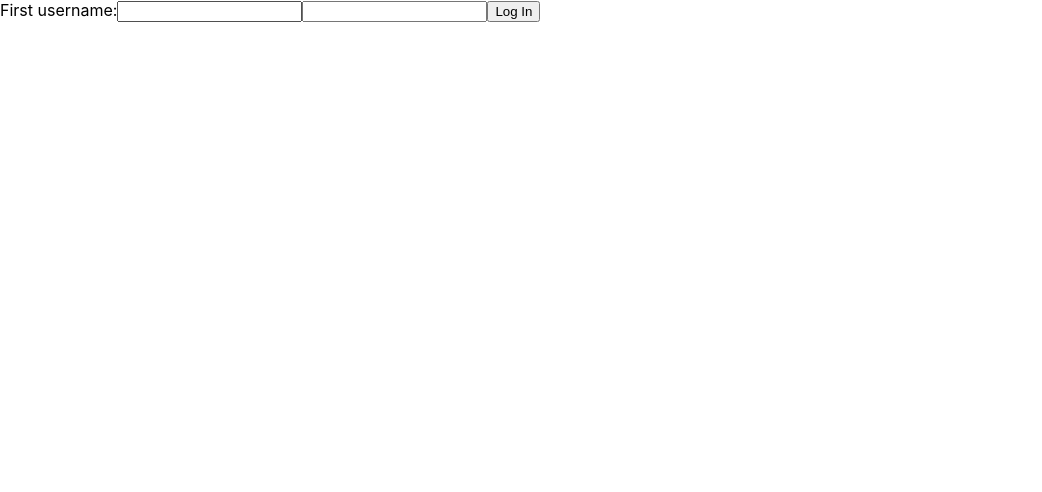
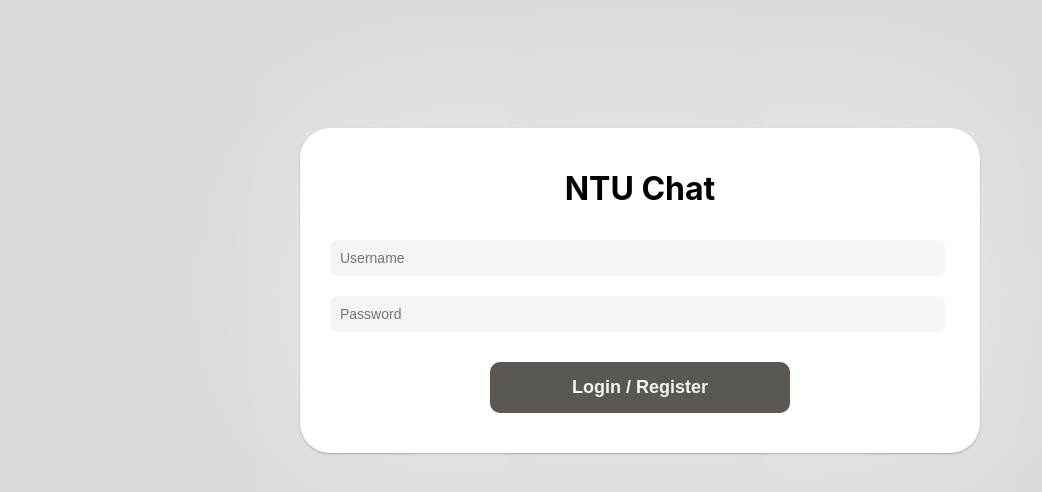
Before and after one commit to ycheng627/db_2020_frontend, a React (Create React App) app: page / in a window 1280 px wide. Shown: the top 492 px of the page, without its empty margins (0-1042 px from the left). Built offline with nearby package versions, Linux system fonts and the light colour scheme.

Commit message:
added emoji

```diff
--- a/src/components/App.js
+++ b/src/components/App.js
@@ -50,6 +50,7 @@ function App(props){
     const [leftFilter, setLeftFilter] = useState("");
     const [filteredChatRooms, setFilteredChatRooms] = useState([])
     const [newMember, setNewMember] = useState("");
+    const [emoji, setEmoji] = useState("");
 
 
 
@@ -86,6 +87,12 @@ function App(props){
         setFilteredChatRooms(chatRooms.filter(matchName))
     }, [chatRooms, leftFilter])
 
+    useEffect(()=>{
+        if(chatContent !== undefined && chatContent.emoji !== undefined){
+            setEmoji(chatContent.emoji)
+        }
+    }, [chatContent])
+
     const handleSubmit = (evt) => {
         evt.preventDefault();
         setLoggedIn(true)
@@ -105,15 +112,20 @@ function App(props){
         setSelectedChat(id)
     }
 
-    const sendMessage = (evt)=>{
-        alert("send to backend API");
+    const sendMessage = (str)=>{
+        alert(`send to backend API ${str}`);
         setSendingMessageBody("");
     }
 
     const setNewTitle = (evt)=>{
-        console.log(evt.target.value)
+        alert(evt.target.value)
         // Call backend for update
         // Use the new initialized stuff to change chatContent and change chatList
+    }
+
+    const changeEmoji = (emoji)=>{
+        alert(`Changing emoji to ${emoji}`)
+        setEmoji(emoji)
     }
 
     const leaveChatRoom = (evt)=>{
@@ -128,28 +140,40 @@ function App(props){
         setMemberInput("")
     }
 
-    const createNewChatroom = (evt) => {
-        alert("new room")
+    const createNewChatroom = (newName, setNewName) => {
+        alert(`new room: ${newName}`)
+        setNewName("")
     }
 
     if(!loggedIn){
         return (
+        <div className="login-background">
+            <div className="center-center">
                 <form onSubmit={handleSubmit}>
                     <label>
-            First username:
+                    <h1 className="login-title"> NTU Chat </h1>
                     <input
                         type="text"
+                        placeholder="Username"
                         value={username}
                         onChange={e => setUsername(e.target.value)}
+                        className="login-input"
                     />
                     <input
                         type="password"
+                        placeholder="Password"
                         value={password}
                         onChange={e => setPassword(e.target.value)}
+                        className="login-input"
                     />
                     </label>
-            <input type="submit" value="Log In" />
+                    <div className="button_container">
+                        <input type="submit" value="Login / Register" className="login-button"/>
+
+                    </div>
                 </form>
+            </div>
+        </div>
         );
     }
     else{
@@ -157,11 +181,11 @@ function App(props){
             <div>
                 <Chat data={{username: username, cookie: cookie, chatRooms: filteredChatRooms,
                     selectedChat: selectedChat, chatContent: chatContent, sendingMessageBody: sendingMessageBody,
-                    leftFilter: leftFilter, newMember: newMember}}
+                    leftFilter: leftFilter, newMember: newMember, emoji: emoji}}
                     handlers={{handleLogOut: handleLogOut, setSendingMessageBody: setSendingMessageBody,
                      sendMessage: sendMessage, changeChatRoom: changeChatRoom, setLeftFilter: setLeftFilter,
                      setNewTitle: setNewTitle, leaveChatRoom:leaveChatRoom, setNewMember: setNewMember,
-                     addNewMember: addNewMember, createNewChatroom:createNewChatroom}}/>
+                     addNewMember: addNewMember, createNewChatroom:createNewChatroom, changeEmoji: changeEmoji}}/>
             </div>
         )
     }
--- a/src/components/Chat.css
+++ b/src/components/Chat.css
@@ -1,9 +1,10 @@
 :root {
-    --background-gray: rgb(224, 224, 224);
-    --box-darker-gray: rgb(200, 200, 200, 0.8);
-    --sender-color: rgb(100, 100, 100, 0.6);
-    --message-body-color: rgb(100, 100, 100, 0.6);
-    /* #eeeeee52 */
+    --background-gray: rgb(219, 218, 217);
+    --box-darker-gray: rgb(190, 189, 188);
+    --sender-color: rgb(91, 87, 83);
+    --message-body-color: rgb(91, 87, 83);
+    --hover-color: rgba(190, 189, 188, 0.5);
+    --selected-color: rgb(190, 189, 188);
 }
 
 #MainContainer {
@@ -12,7 +13,7 @@
     align-items: stretch;
     margin: 0 auto;
     width: 100%;
-    background-color: white;
+    background-color: rgb(245, 245, 245);
     height: 100vh;
     /* font-size: 30px; */
 }
@@ -21,6 +22,7 @@
     zoom: 1;
     vertical-align: top;
     font-size: 12px;
+    color: rgb(71, 67, 63);
     background: var(--background-gray);
     display: flex;
     flex-flow: column;
@@ -34,11 +36,12 @@
     zoom: 1;
     vertical-align: top;
     font-size: 12px;
+    color: rgb(71, 67, 63);
     width: 50%;
     height: 100vh;
     background: var(--background-gray);
-    border-left: 10px solid rgba(0, 0, 0, 0.3);
-    border-right: 10px solid rgba(0, 0, 0, 0.3);
+    border-left: 2px solid rgba(71, 67, 63, 0.3);
+    border-right: 2px solid rgba(71, 67, 63, 0.3);
     flex-flow: column;
 }
 
@@ -46,6 +49,7 @@
     zoom: 1;
     vertical-align: top;
     font-size: 12px;
+    color: rgb(71, 67, 63);
     width: 25%;
     height: 100vh;
     background: var(--background-gray);
@@ -85,14 +89,17 @@
     text-align: center;
     /* border: 2px dashed #f69c55; */
     font-size: 25px;
+    font-weight: 750;
 }
 
 .Left-search-input {
     font-size: 14px;
     width: calc(100% - 25px);
     height: calc(11% - 20px);
-    background: white;
-    border-radius: 10px;
+    background: rgb(245, 245, 245);
+    border: 0;
+    border-radius: 8px;
+    outline: 0;
     margin-right: 15px;
     margin-left: 10px;
     margin-top: 10px;
@@ -119,9 +126,9 @@
     height: 70px;
     /* border: 5px solid yellow; */
     /* border-radius: 15px; */
-    margin: 5px;
-    margin-left: 0px;
-    margin-right: 0px;
+    margin: 8px;
+    margin-left: 8px;
+    margin-right: 8px;
     background: var(--background-gray);
     border-top: 2px solid transparent;
     border-bottom: 2px solid transparent;
@@ -129,27 +136,27 @@
     padding: 15px;
 }
 
+.LeftIndividualChatRoom:hover {
+    /* border: 5px solid yellow; */
+    background: var(--hover-color);
+    border-radius: 8px;
+}
+
 .LeftIndividualChatRoom.selected {
-    background: rgb(182, 182, 182);
+    background: var(--selected-color);
+    border-radius: 8px;
     /* opacity: 100%; */
     /* border: 2px solid black;
     margin: 3px; */
     /* border-width: 2px; */
-    border-top: 2px solid black;
-    border-bottom: 2px solid black;
-}
-
-.LeftIndividualChatRoom:hover {
-    /* border: 5px solid yellow; */
-    background: rgb(182, 182, 182);
 }
 
 .Chat_title_container {
     height: calc(15% - 20px);
-    background: var(--box-darker-gray);
+    background: none;
     border-radius: 10px;
     margin: 10px;
-    padding: 20px;
+    padding: 18px;
     box-sizing: border-box;
     flex: 1 1 auto;
     display: flex;
@@ -157,24 +164,31 @@
 }
 
 .rename_button {
-    font-size: 4vh;
+    font-size: 5vh;
     flex: 0 0 20%;
 }
 
+.rename_button:hover {
+    color: rgb(159, 178, 189);
+    /*transition: color 0.1s ease-out;*/
+}
+
 .Chat_title {
-    font-size: 4vh;
-    width: 15px;
+    font-size: 5vh;
+    font-weight: 600;
+    width: 25px;
     flex: 0 0 95%;
 }
 
 .Chat-messages {
     font-size: 20px;
+    color: rgb(245, 245, 245);
     height: calc(70% - 20px);
     background: var(--box-darker-gray);
     background-clip: padding-box;
-    border-radius: 10px;
-    margin: 10px;
-    padding: 20px;
+    border-radius: 8px;
+    margin: 8px 8px 4px 8px;
+    padding: 18px;
     box-sizing: border-box;
     overflow-y: auto;
     flex: 1 1 auto;
@@ -182,25 +196,43 @@
     flex-direction: column;
 }
 
+.Chat-input-container {
+    display: flex;
+    flex-direction: row;
+    width: 100%;
+    height: 15%;
+}
+
 .Chat-input {
     font-size: 14px;
-    width: calc(100% - 20px);
-    max-height: calc(25% - 20px);
-    min-height: calc(15% - 20px);
-    background: var(--box-darker-gray);
-    border-radius: 10px;
-    margin: 10px;
+    /* width: calc(80% - 20px); */
+    width: 50px;
+    height: calc(100%-25px);
+    background: rgb(245, 245, 245);
+    border: 0;
+    border-radius: 8px;
+    outline: 0;
+    margin: 4px 8px 8px 8px;
     padding: 10px;
     box-sizing: border-box;
     flex: 1 1 auto;
     resize: none;
 }
 
+.send-icon {
+    font-size: 25px;
+    cursor: pointer;
+    width: 10%;
+    text-align: center;
+    padding: 25px 0;
+    padding-right: 10px;
+}
+
 .Chat-message {
     font-size: 14px;
     display: flex;
     width: 70%;
-    margin-top: 20px;
+    margin-top: 10px;
     flex: 0 1 auto;
 }
 
@@ -221,26 +253,27 @@
     flex: 0 1 90%;
     box-sizing: border-box;
     padding: 5px;
-    border-radius: 5px;
-    margin-left: 10px;
+    border-radius: 8px;
+    margin-left: 8px;
     margin-right: 10px;
 }
 
 .Chat-message-sender {
     background-color: var(--sender-color);
-    flex: 0 1 30%;
+    flex: 0 1 20%;
     height: 30px;
-    width: 30%;
+    width: 20%;
     box-sizing: border-box;
     padding: 5px;
-    border-radius: 5px;
-    margin-left: 5px;
-    margin-right: 5px;
+    border-radius: 8px;
+    margin-left: 4px;
+    margin-right: 0px;
     text-align: center;
 }
 
 .Chatroom-list-title {
     font-size: 25px;
+    font-weight: 600;
     height: 50%;
 }
 
@@ -249,6 +282,7 @@
     white-space: nowrap;
     overflow: hidden;
     text-overflow: ellipsis;
+    margin: 8px 0px 0px 0px;
     display: flex;
     flex-direction: row;
 }
@@ -270,26 +304,26 @@
 }
 
 .Chatroom-list-time {
-    padding-left: 10px;
+    padding-left: 12px;
     flex: 0 0 20%;
     overflow: hidden;
     text-overflow: ellipsis;
 }
 
 ::-webkit-scrollbar {
-    width: 12px;
+    width: 10px;
 }
 
 ::-webkit-scrollbar-track {
     /* background-color: white; */
     -webkit-box-shadow: inset 0 0 1px rgba(0, 0, 0, 0.3);
-    border-radius: 10px;
+    border-radius: 8px;
 }
 
 ::-webkit-scrollbar-thumb {
-    border-radius: 10px;
-    background-color: lightgrey;
-    -webkit-box-shadow: inset 0 0 2px rgb(0, 0, 0);
+    border-radius: 8px;
+    background-color: var(--message-body-color);
+    -webkit-box-shadow: inset 0 0 1px rgb(0, 0, 0);
 }
 
 .button_container {
@@ -305,14 +339,22 @@
 }
 
 .right_pane_button {
-    background-color: var(--box-darker-gray);
+    background-color: var(--message-body-color);
     border: 10px;
     padding: 5px;
     width: 70%;
     text-align: center;
     border: 10px solid rgb(0, 0, 0, 0);
     border-radius: 10px;
-    font-size: 14px;
+    font-size: 18px;
+    font-weight: 600;
+    color: rgb(245, 245, 245);
+    cursor: pointer;
+}
+
+.right_pane_button:hover {
+    background-color: rgb(159, 178, 189);
+    /*transition: background-color 0.1s ease-out;*/
     cursor: pointer;
 }
 
@@ -328,12 +370,14 @@
     align-items: center;
     /* background: white; */
     font-size: 18px;
+    color: rgb(71, 67, 63);
 }
 
 .right_person {
     background-color: var(--box-darker-gray);
-    margin: 0px;
-    border: solid 1px black;
+    margin: 4px;
+    border: 0;
+    border-radius: 4px;
     width: 100%;
     text-align: center;
     flex: 0 0 0%;
@@ -343,9 +387,12 @@
     font-size: 14px;
     width: calc(100% - 25px);
     height: calc(11% - 20px);
-    background: white;
-    border-radius: 10px;
+    background: rgb(245, 245, 245);
+    border-radius: 4px;
+    border: 0;
+    outline: 0;
     margin: 5px;
+    margin-left: 30px;
     padding: 10px;
     box-sizing: border-box;
     flex: 0 0 70%;
@@ -357,8 +404,127 @@
 }
 
 .add-member-button {
+    background: var(--message-body-color);
+    border: 0;
+    border-radius: 4px;
     font-size: 14px;
+    color: rgb(245, 245, 245);
     height: calc(85% - 20px);
     margin: 5px;
     flex: 0 0 auto;
 }
+
+.add-member-button:hover {
+    background-color: rgb(159, 178, 189);
+    /*transition: background-color 0.1s ease-out;*/
+    cursor: pointer;
+}
+
+.center-center {
+    position: relative;
+    margin: 30px auto;
+    padding: 20px 20px 20px;
+    margin-top: 10%;
+    width: 50%;
+    background: white;
+    border-radius: 30px;
+    -webkit-box-shadow: 0 0 200px rgba(255, 255, 255, 0.5), 0 1px 2px rgba(0, 0, 0, 0.3);
+    box-shadow: 0 0 200px rgba(255, 255, 255, 0.5), 0 1px 2px rgba(0, 0, 0, 0.3);
+}
+
+.login-background {
+    background: var( --background-gray);
+    height: 100%;
+    width: 100%;
+    position: absolute;
+}
+
+.login-input {
+    font-size: 14px;
+    width: calc(100% - 25px);
+    height: calc(11% - 20px);
+    background: rgb(245, 245, 245);
+    border: 0;
+    border-radius: 8px;
+    outline: 0;
+    margin-right: 15px;
+    margin-left: 10px;
+    margin-top: 10px;
+    margin-bottom: 10px;
+    padding: 10px;
+    box-sizing: border-box;
+    flex: 0 0 auto;
+}
+
+.login-button {
+    background-color: var(--message-body-color);
+    border: 10px;
+    padding: 5px;
+    text-align: center;
+    border: 10px solid rgb(0, 0, 0, 0);
+    border-radius: 10px;
+    font-size: 18px;
+    font-weight: 600;
+    color: rgb(245, 245, 245);
+    cursor: pointer;
+    width: 50%;
+}
+
+.login-title {
+    width: 100%;
+    text-align: center;
+}
+
+.popup {
+    width: 500px;
+    height: 150px;
+    padding: 10px;
+    background: rgb(245, 245, 245, 0.7);
+    border: solid 10px grey;
+    border-radius: 10px;
+    backdrop-filter: blur(10px);
+    transition: width 3s;
+    transition-delay: 1s;
+}
+
+.close {
+    cursor: pointer;
+    position: absolute;
+    top: -15px;
+    left: -15px;
+    background: white;
+    width: 23px;
+    height: 23px;
+    text-align: center;
+    border-radius: 10px;
+}
+
+.emojis-container {
+    display: flex;
+    flex-direction: row;
+    width: 80%;
+    height: 35px;
+    margin-left: auto;
+    margin-right: auto;
+}
+
+.emoji {
+    flex: 1 1 auto;
+    background-color: var(--box-darker-gray);
+    border: solid 1px black;
+    text-align: center;
+    cursor: pointer;
+    margin-left: 3px;
+}
+
+.select-emoji {
+    margin-top: 0px;
+    line-height: 30px;
+    display: flex;
+    flex-direction: column;
+    justify-content: flex-start;
+    align-items: center;
+    /* background: white; */
+    font-size: 18px;
+    color: rgb(71, 67, 63);
+}
--- a/src/components/db.js
+++ b/src/components/db.js
@@ -67,6 +67,8 @@ const sampleChatRooms = [
 const sampleChatContents = [
     {
         name: "room 1",
+        id: 1,
+        emoji: "🌴",
         date: new Date('2019-01-01T01:01:01'),
         people: ["test1", "test2", "test3", "test4"],
         messages: [
@@ -133,6 +135,8 @@ const sampleChatContents = [
     {
         name: "room 2",
         date: new Date('2020-02-02T02:02:02'),
+        id: 2,
+        emoji: "🥛",
         people: ["test1", "test2", "test3", "test4"],
         messages: [
             {
```
Also changed, not shown: src/components/LeftPane.js (+31 -12 lines), src/components/MidPane.js (+17 -19 lines), src/components/RightPane.js (+10 -6 lines), 1 other file (tests, documents, lock files or other folders). Lines whose indentation alone changed are shown as unchanged.
